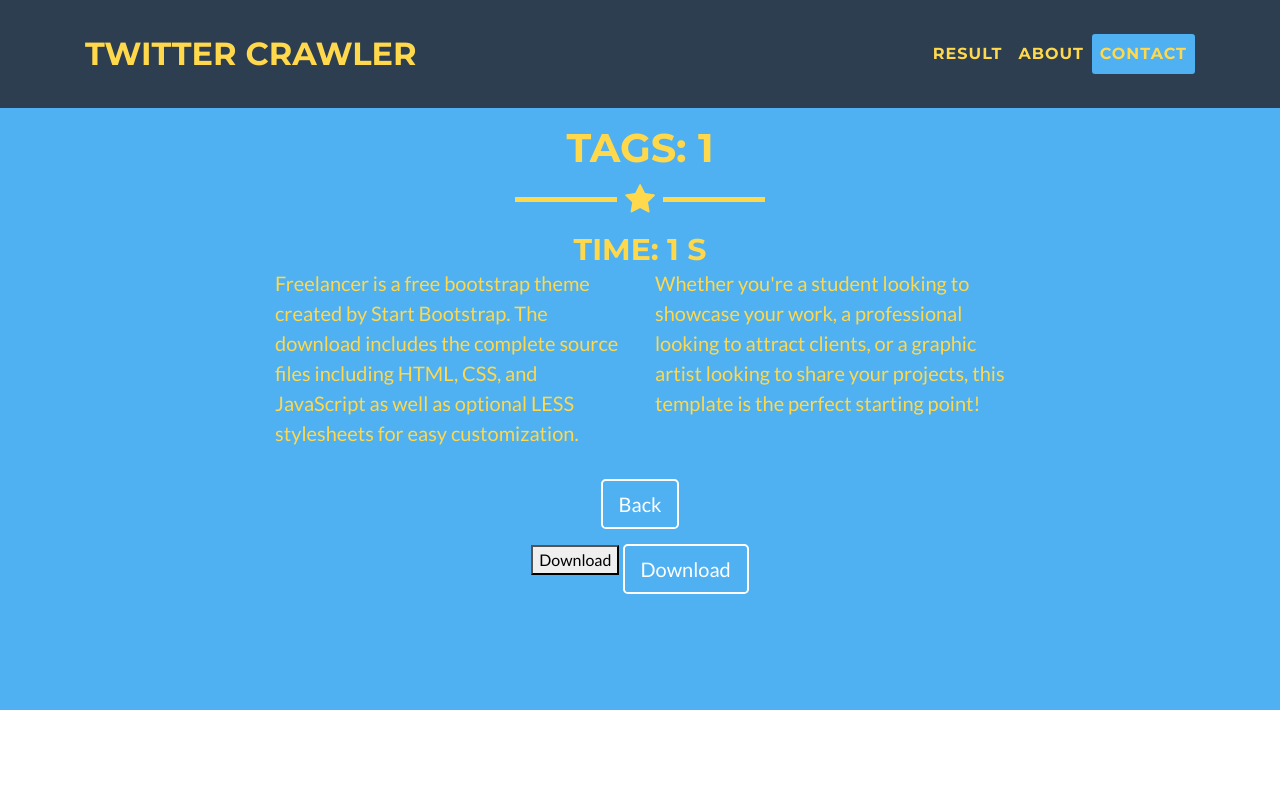
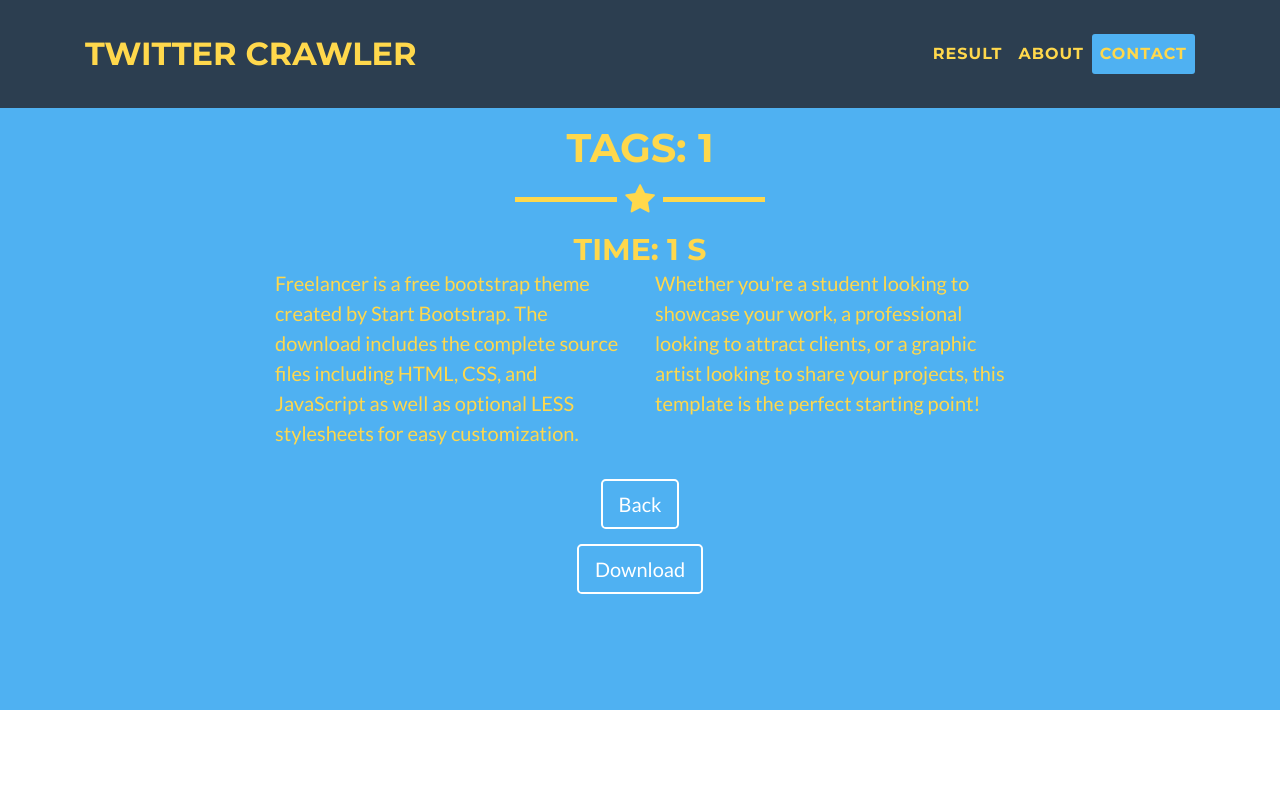
Before and after one commit to yeo09898/Easy_Crawler, a Flask app: a page that uses templates/result.html in a window 1280 px wide. Shown: the top 793 px of the page. Run offline with Flask 2, Linux system fonts and the light colour scheme; some libraries are stand-ins or nearby versions.

Commit message:
download button class change

```diff
--- a/templates/result.html
+++ b/templates/result.html
@@ -27,8 +27,7 @@
 
         <form action="/download/">
         <div class="col-lg-8 mx-auto text-center">
-            <button type=submit class="templatemo-blue-button">Download</button>
-            <input type="button" href="#" class="btn btn-lg btn-submit" value="Download">
+            <button type=submit class="btn btn-lg btn-submit">Download</button>
         </div>
         </form>
 
```
Also changed, not shown: doc/python.txt (+1 -1 lines), 2 other files.
